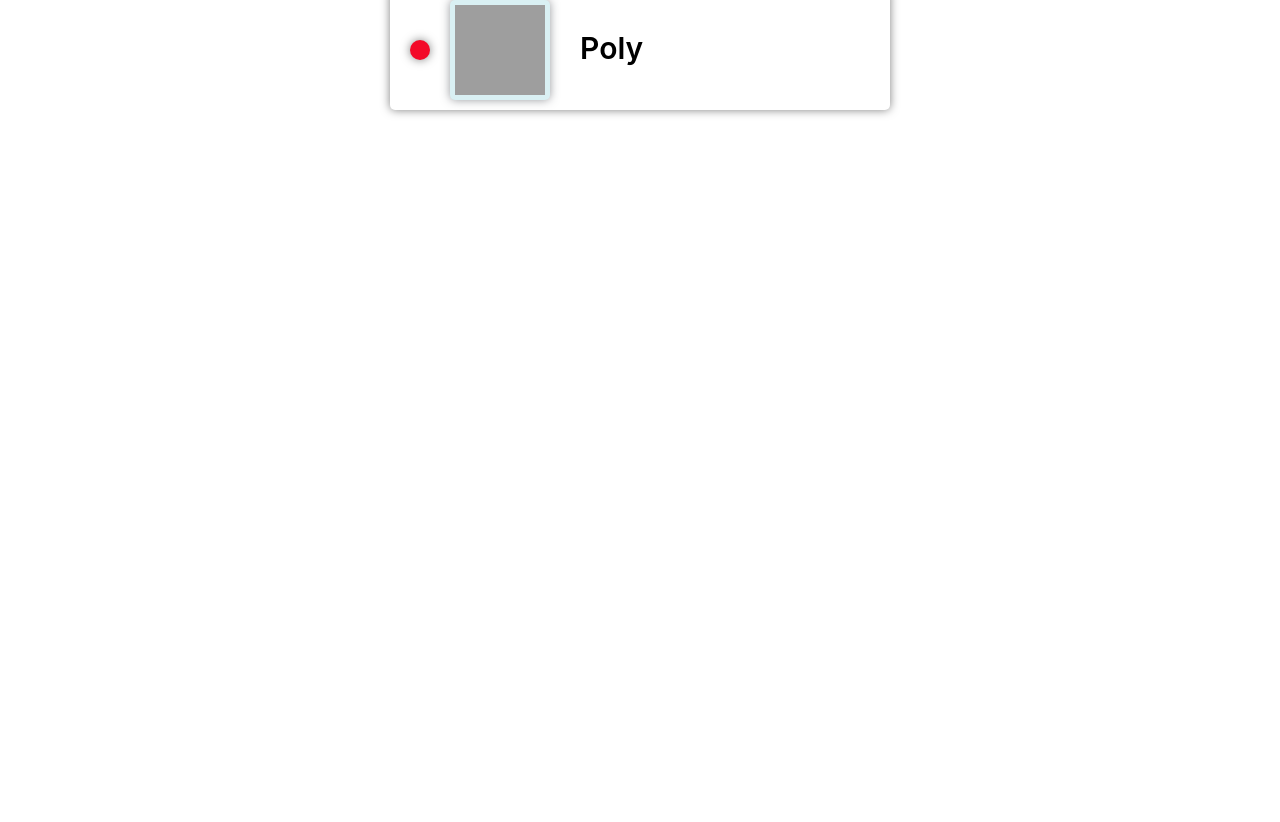
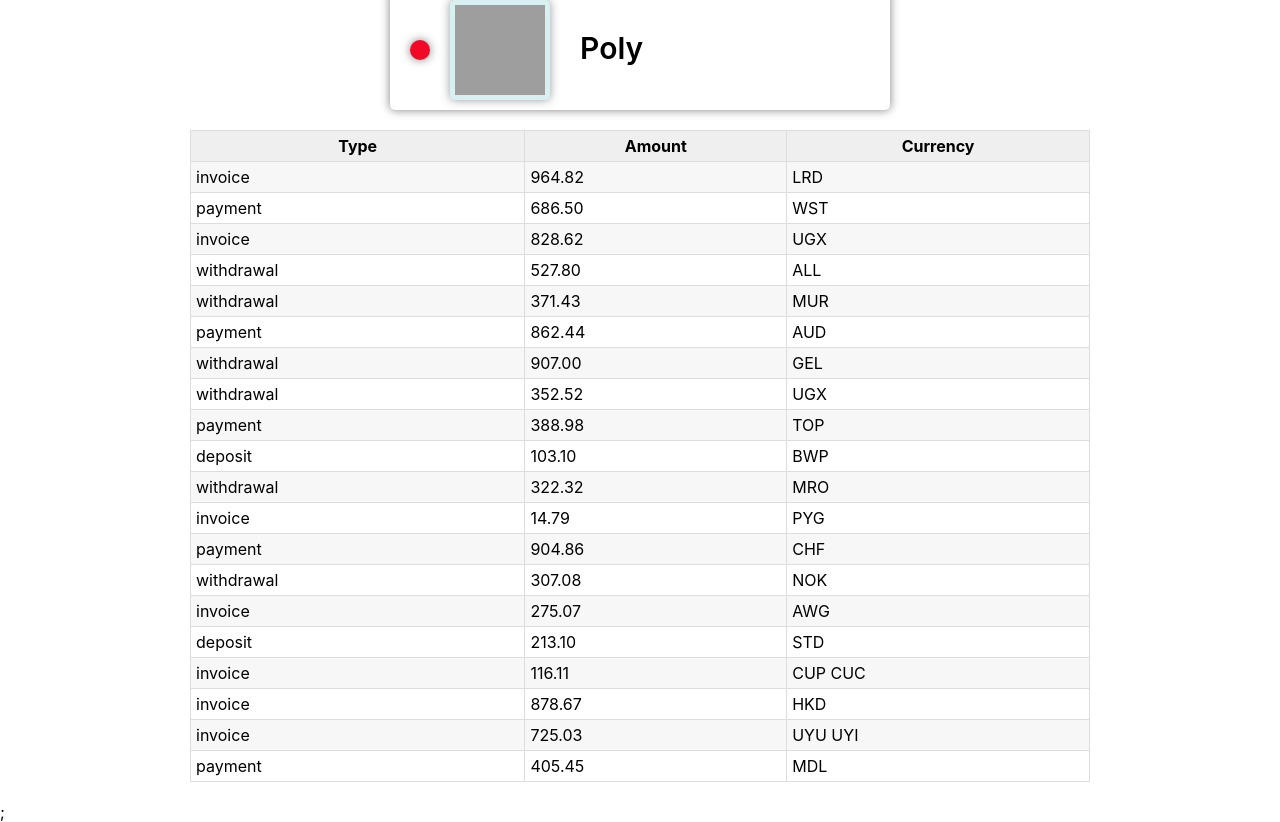
Before and after one commit to DimaKirdanov/goit-react-hw-01-components, a React (Create React App) app: page / in a window 1280 px wide. Shown: the part 1392-2214 px from the top of the page. Before the commit the page ends 1522 px from the top, so only its background shows below. Built offline with nearby package versions, Linux system fonts and the light colour scheme; grey boxes are pictures that could not be loaded.

Commit message:
Add task 4

```diff
--- a/src/components/App.js
+++ b/src/components/App.js
@@ -1,9 +1,11 @@
 import Profile from './Profile/Profile';
 import Statistics from './Statistics/Statistics';
 import FriendList from './FriendList/FriendList';
+import TransactionHistory from './TransactionHistory/TransactionHistory';
 import user from '../data/user.json';
 import data from '../data/data.json';
 import friends from '../data/friends.json';
+import transactions from '../data/transactions.json';
 
 function App() {
   return (
@@ -15,12 +17,10 @@
         avatar={user.avatar}
         stats={user.stats}
       />
-
       <Statistics title="Upload stats" stats={data} />
       <Statistics stats={data} />
-
       <FriendList friends={friends} />
-
+      <TransactionHistory items={transactions} />;
     </>
   );
 }
--- a/src/components/FriendList/FriendList.jsx
+++ b/src/components/FriendList/FriendList.jsx
@@ -2,8 +2,8 @@
 import styles from './friendList.module.css';
 import FriendListItem from './FriendListItem';
 export default function FriendList({ friends }) {
-      console.log(friends);
-    return (
+  console.log(friends);
+  return (
     <ul className={styles.friendList}>
       {friends.map(friend => {
         return (
@@ -27,6 +27,6 @@
       name: PropTypes.string,
       isOnline: PropTypes.bool.isRequired,
       id: PropTypes.number.isRequired,
-    }).isRequired,
+    }).isRequired
   ).isRequired,
 };
--- a/src/components/FriendList/FriendListItem.jsx
+++ b/src/components/FriendList/FriendListItem.jsx
@@ -2,7 +2,9 @@
 import styles from './friendList.module.css';
 
 export default function FriendListItem({ isOnline = false, avatar, name, id }) {
-  const className = isOnline ? styles.status : styles.status + ' ' + styles.offline;
+  const className = isOnline
+    ? styles.status
+    : styles.status + ' ' + styles.offline;
   return (
     <li key={id} className={styles.itemFriend}>
       <span className={className}>{isOnline}</span>
--- /dev/null
+++ b/src/components/TransactionHistory/TransactionHistory.jsx
@@ -0,0 +1,38 @@
+import PropTypes from 'prop-types';
+import styles from './TransactionHistory.module.css';
+
+export default function TransactionHistory({ items }) {
+  return (
+    <table className={styles.transactionHistory}>
+      <thead>
+        <tr>
+          <th className={styles.tableTh}>Type</th>
+          <th className={styles.tableTh}>Amount</th>
+          <th className={styles.tableTh}> Currency</th>
+        </tr>
+      </thead>
+      {items.map(item => {
+        return (
+          <tbody key={item.id} className={styles.tableTbodyTr}>
+            <tr>
+              <td className={styles.tableTd}>{item.type}</td>
+              <td className={styles.tableTd}>{item.amount}</td>
+              <td className={styles.tableTd}>{item.currency}</td>
+            </tr>
+          </tbody>
+        );
+      })}
+    </table>
+  );
+}
+
+TransactionHistory.propTypes = {
+  items: PropTypes.arrayOf(
+    PropTypes.shape({
+      id: PropTypes.string.isRequired,
+      type: PropTypes.string,
+      amount: PropTypes.string,
+      currency: PropTypes.string,
+    }).isRequired
+  ).isRequired,
+};
--- /dev/null
+++ b/src/components/TransactionHistory/TransactionHistory.module.css
@@ -0,0 +1,40 @@
+.transactionHistory {
+  margin-left: auto;
+  margin-right: auto;
+  width: 900px;
+  margin-bottom: 20px;
+  border: 1px solid #dddddd;
+  border-collapse: collapse;
+}
+
+.tableTh {
+  font-weight: bold;
+  padding: 5px;
+  background: #efefef;
+  border: 1px solid #dddddd;
+}
+
+.tableTd {
+  border: 1px solid #dddddd;
+  padding: 5px;
+}
+
+.tableTbodyTr:nth-child(odd) {
+  background: #fff;
+  transition: background-color 0.15s ease-out;
+}
+
+.tableTbodyTr:nth-child(even) {
+  background: #f7f7f7;
+  transition: background-color 0.15s ease-out;
+}
+
+.tableTbodyTr:nth-child(odd):hover,
+.tableTbodyTr:nth-child(odd):focus {
+  background-color: rgb(242, 245, 197);
+}
+
+.tableTbodyTr:nth-child(even):hover,
+.tableTbodyTr:nth-child(even):focus {
+  background-color: rgb(243, 245, 212);
+}
--- /dev/null
+++ b/src/data/transactions.json
@@ -0,0 +1,122 @@
+[
+  {
+    "id": "1e0700a2-5183-4291-85cc-2065a036a683",
+    "type": "invoice",
+    "amount": "964.82",
+    "currency": "LRD"
+  },
+  {
+    "id": "a30f821b-4d25-4ff0-abdd-e340b3f0dd2b",
+    "type": "payment",
+    "amount": "686.50",
+    "currency": "WST"
+  },
+  {
+    "id": "44dca67a-8e5a-4798-bf8e-b15efd4e1abd",
+    "type": "invoice",
+    "amount": "828.62",
+    "currency": "UGX"
+  },
+  {
+    "id": "ea8ed3dc-2b68-4a53-905a-53ecb0adef33",
+    "type": "withdrawal",
+    "amount": "527.80",
+    "currency": "ALL"
+  },
+  {
+    "id": "ea76146a-0b00-4b80-bc02-a8c822176712",
+    "type": "withdrawal",
+    "amount": "371.43",
+    "currency": "MUR"
+  },
+  {
+    "id": "63ca02f9-d637-46b5-9237-f3b24425e029",
+    "type": "payment",
+    "amount": "862.44",
+    "currency": "AUD"
+  },
+  {
+    "id": "ed0263e8-59a5-4bf1-87e0-2bb88e53dc34",
+    "type": "withdrawal",
+    "amount": "907.00",
+    "currency": "GEL"
+  },
+  {
+    "id": "6013bad0-750c-4691-8bc2-d8f2b43969c4",
+    "type": "withdrawal",
+    "amount": "352.52",
+    "currency": "UGX"
+  },
+  {
+    "id": "252c7be4-8b06-4fa7-8d42-61fb835b70d5",
+    "type": "payment",
+    "amount": "388.98",
+    "currency": "TOP"
+  },
+  {
+    "id": "4eaab41b-b967-40ac-82ed-85fc66f646f1",
+    "type": "deposit",
+    "amount": "103.10",
+    "currency": "BWP"
+  },
+  {
+    "id": "9648a350-8469-42d5-8bf3-18090de5fe67",
+    "type": "withdrawal",
+    "amount": "322.32",
+    "currency": "MRO"
+  },
+  {
+    "id": "9c5c25fb-1a95-4b2f-8d1f-4c4426d677cc",
+    "type": "invoice",
+    "amount": "14.79",
+    "currency": "PYG"
+  },
+  {
+    "id": "43ef232c-80e9-4d6f-b48a-b22405620de3",
+    "type": "payment",
+    "amount": "904.86",
+    "currency": "CHF"
+  },
+  {
+    "id": "5161682e-e620-4019-ab0a-24ceb10fbd20",
+    "type": "withdrawal",
+    "amount": "307.08",
+    "currency": "NOK"
+  },
+  {
+    "id": "7b119d71-42e6-4c42-a141-6818b07bb9ff",
+    "type": "invoice",
+    "amount": "275.07",
+    "currency": "AWG"
+  },
+  {
+    "id": "a4f65722-65c4-4c28-b1f4-b8ed988bb205",
+    "type": "deposit",
+    "amount": "213.10",
+    "currency": "STD"
+  },
+  {
+    "id": "c6e5784b-0ca3-48d6-86e5-b5128af5a523",
+    "type": "invoice",
+    "amount": "116.11",
+    "currency": "CUP CUC"
+  },
+  {
+    "id": "c9ebed6a-3a02-4b49-ac0d-0534b51f2bfd",
+    "type": "invoice",
+    "amount": "878.67",
+    "currency": "HKD"
+  },
+  {
+    "id": "a4a98b0e-b22c-438b-9f83-de2df52110c8",
+    "type": "invoice",
+    "amount": "725.03",
+    "currency": "UYU UYI"
+  },
+  {
+    "id": "b39bfa7a-0166-4c47-94d6-87d20590f746",
+    "type": "payment",
+    "amount": "405.45",
+    "currency": "MDL"
+  }
+]
```
Also changed, not shown: src/components/FriendList/friendList.module.css (indentation only).
